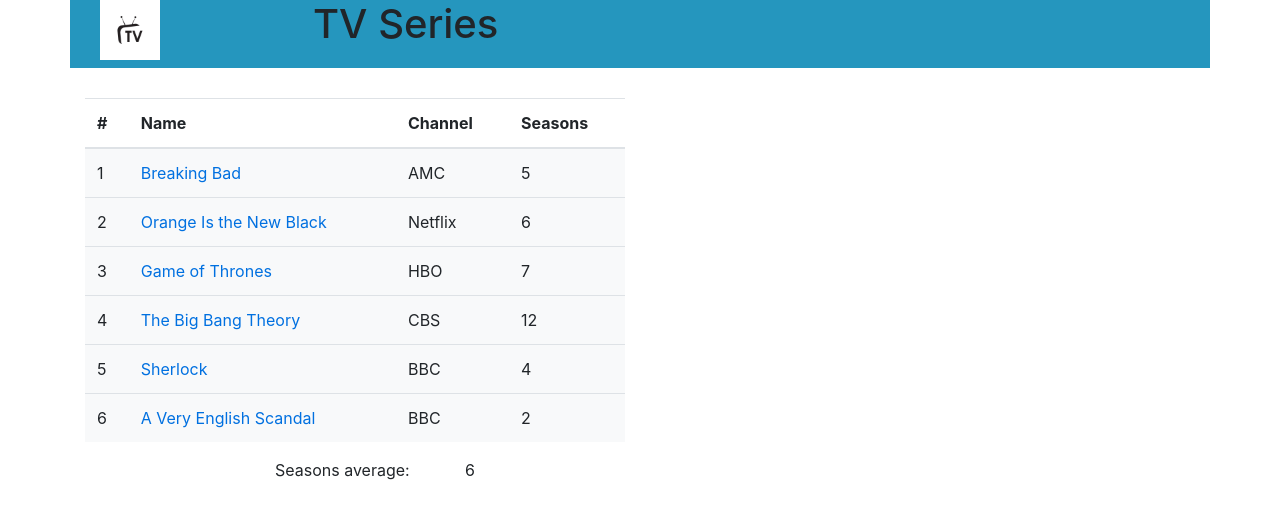
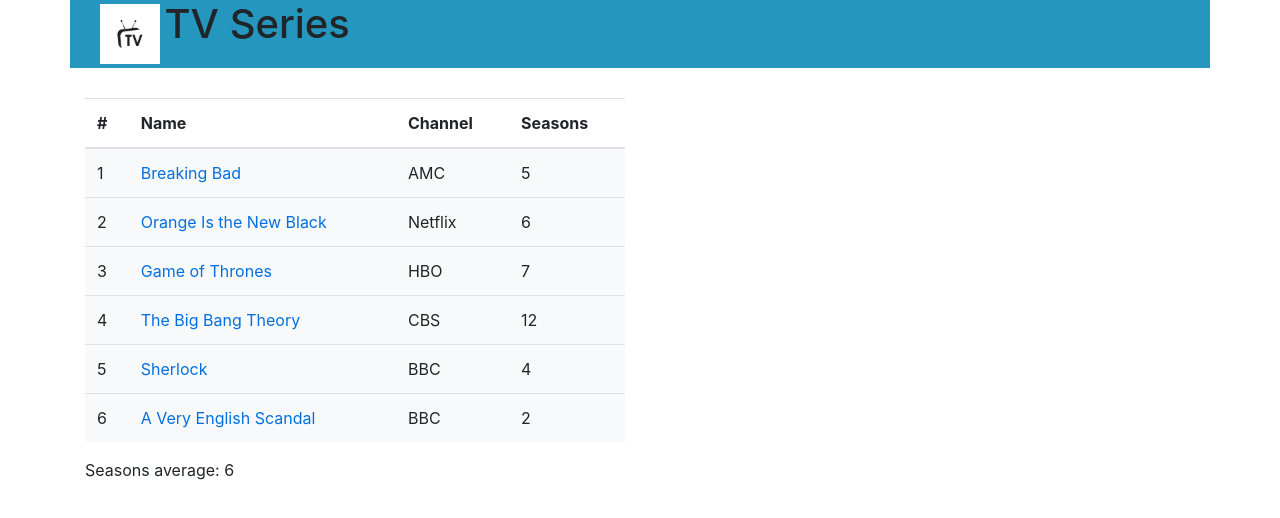
Before and after one commit to karenfbc/TallerTypeScript1, a plain HTML site: page index.html in a window 1280 px wide. Drawn offline with nearby package versions, Linux system fonts and the light colour scheme.

Commit message:
cambios formato

```diff
--- a/index.html
+++ b/index.html
@@ -13,7 +13,6 @@
         #series tr {
             background-color: #f8f9fa;
         }
-
     </style>
 </head>
 
@@ -21,19 +20,13 @@
     <div class="container">
         <div class="row" style="background-color: rgb(37, 150, 190)">
             <div class="col">
-                <div class="col">
-                <img src="img/logoTV.jpeg" alt="Logo TV" height="60px">
+                <span class="col-12">
+                    <img src="img/logoTV.jpeg" alt="Logo TV" height="60px">
+                    <h1 style="text-align: left; display: inline-block;">TV Series</h1>
+                </span>
             </div>
-            </div>
-            <div class="col">
-                <h1 style="text-align: left;"> TV Series </h1>
-            </div>
-            <div class="col"></div>
-            <div class="col"></div>
-            <div class="col"></div>
+        </div>
 
-
-        </div>
         <div class="row" style="margin-top: 30px;">
             <div class="col">
 
@@ -49,9 +42,8 @@
                     <tbody id="series"></tbody>
                 </table>
                 <div class="row justify-content-end">
-                <p class="col-4">Seasons average:</p>
-                <p class="col-4" id="total-promedio"></p>
-            </div>
+                    <p class="col-12">Seasons average: <span id="total-promedio"></span></p>
+                </div>
             </div>
             <div class="col">
 
```
